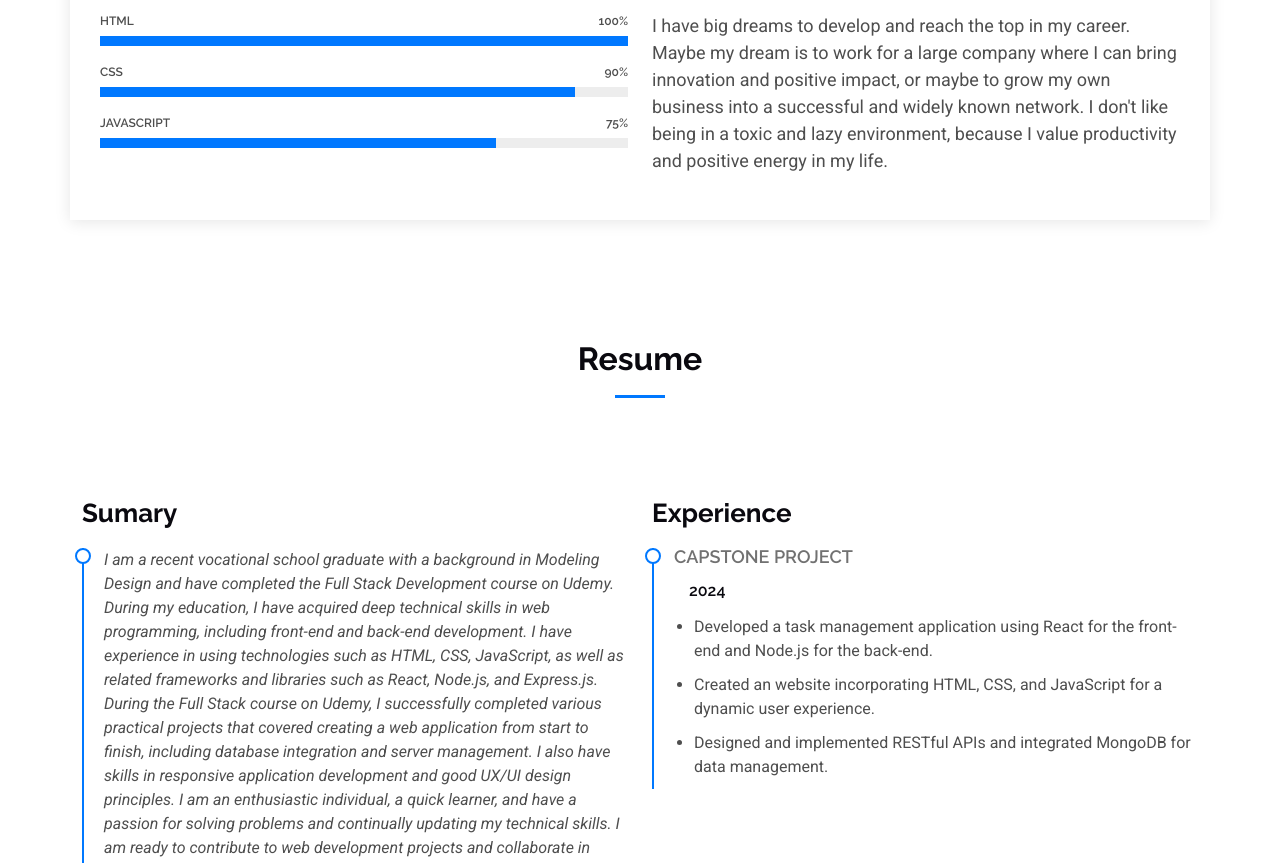
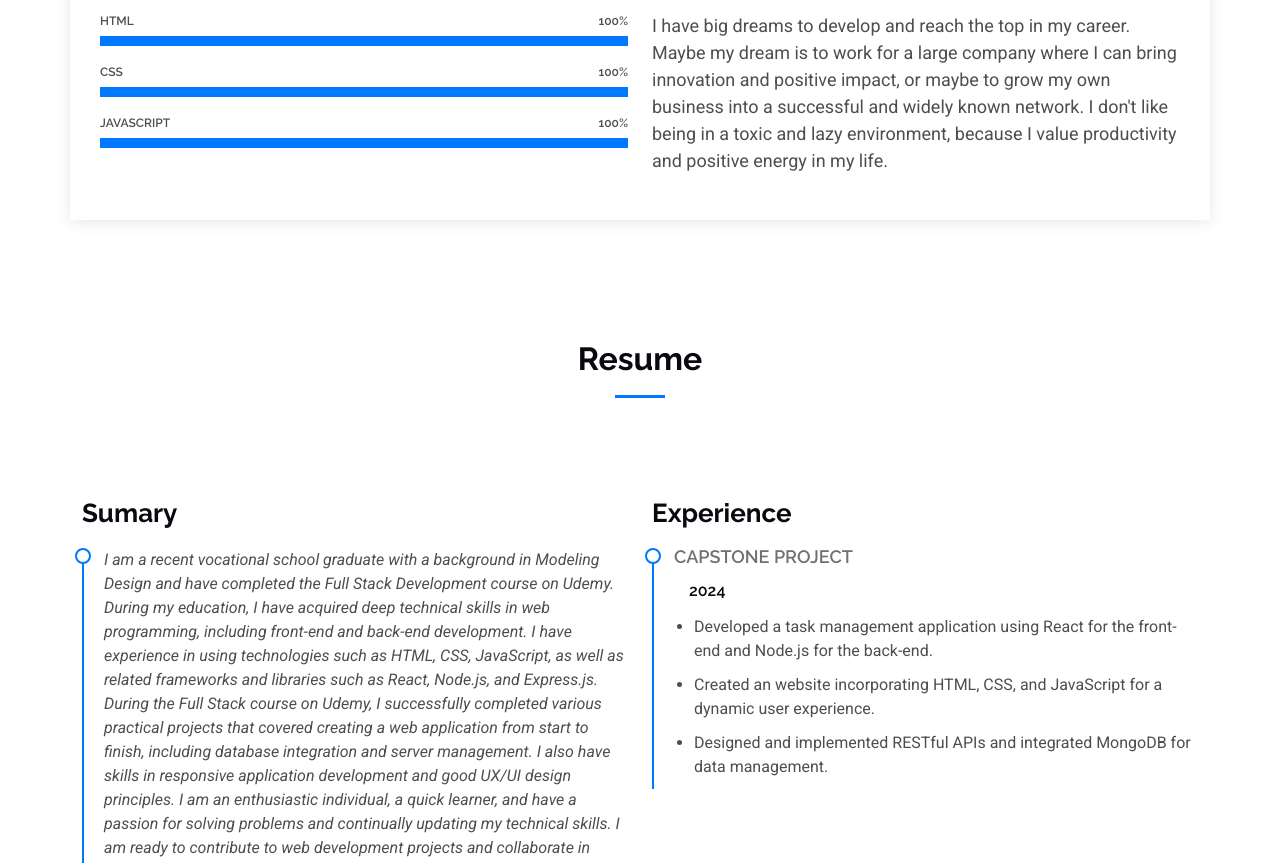
Before and after one commit to Frnandraa/Resume-Portfolio, a plain HTML site: page index.html in a window 1280 px wide. Shown: the part 1254-2117 px from the top of the page. Drawn offline with Linux system fonts and the light colour scheme.

Commit message:
Update index.html

```diff
--- a/index.html
+++ b/index.html
@@ -108,16 +108,16 @@
               </div><!-- End Skills Item -->
 
               <div class="progress">
-                <span class="skill"><span>CSS</span> <i class="val">90%</i></span>
+                <span class="skill"><span>CSS</span> <i class="val">100%</i></span>
                 <div class="progress-bar-wrap">
-                  <div class="progress-bar" role="progressbar" aria-valuenow="90" aria-valuemin="0" aria-valuemax="100"></div>
+                  <div class="progress-bar" role="progressbar" aria-valuenow="100" aria-valuemin="0" aria-valuemax="100"></div>
                 </div>
               </div><!-- End Skills Item -->
 
               <div class="progress">
-                <span class="skill"><span>JavaScript</span> <i class="val">75%</i></span>
+                <span class="skill"><span>JavaScript</span> <i class="val">100%</i></span>
                 <div class="progress-bar-wrap">
-                  <div class="progress-bar" role="progressbar" aria-valuenow="75" aria-valuemin="0" aria-valuemax="100"></div>
+                  <div class="progress-bar" role="progressbar" aria-valuenow="100" aria-valuemin="0" aria-valuemax="100"></div>
                 </div>
               </div><!-- End Skills Item -->
 
```
